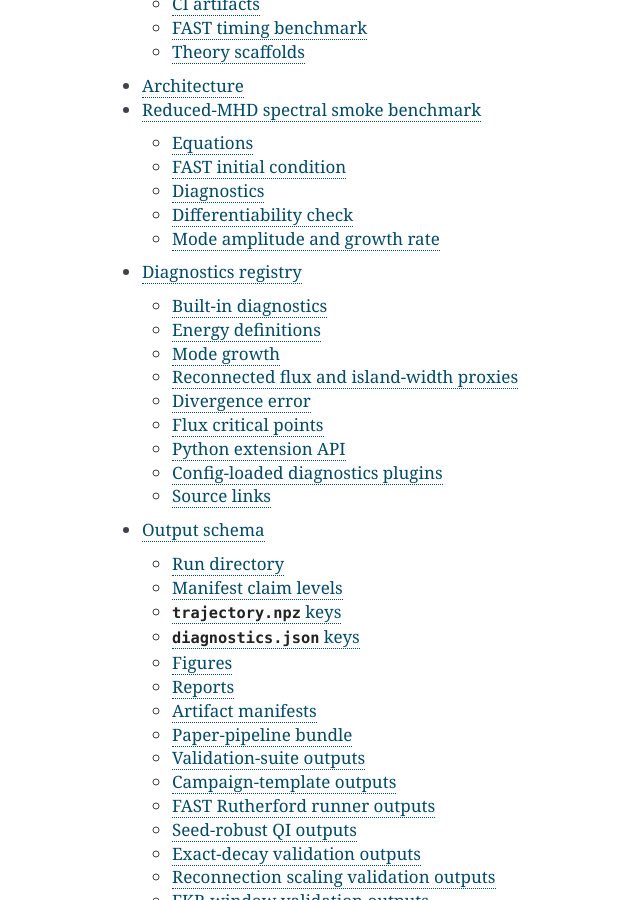
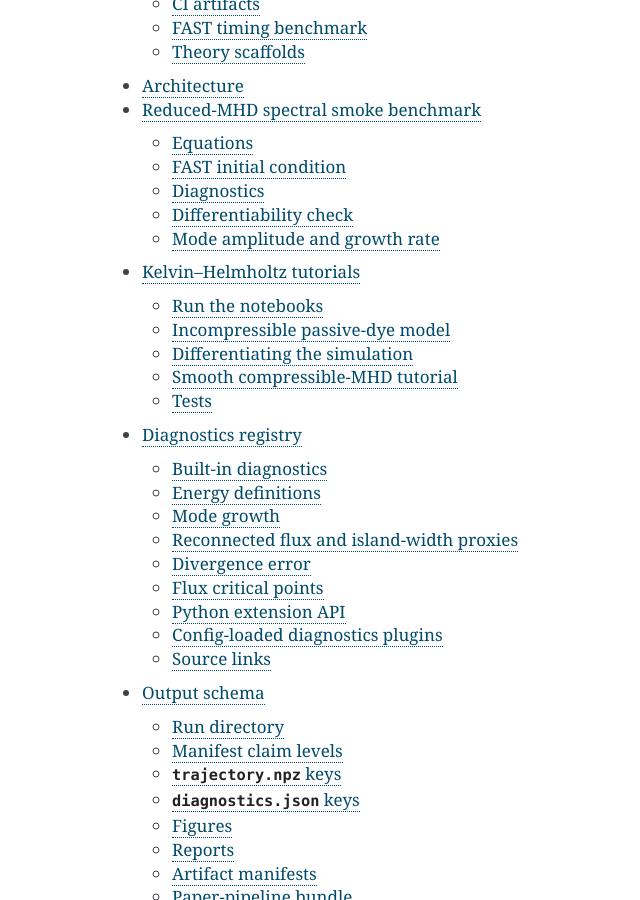
Before and after one commit to uwplasma/MHX, a Sphinx documentation site: the page built from docs/index.md, in a window 1280 px wide and 900 px high, scrolled down 2485 px. Shown: the whole window, without its empty margins (308-948 px from the left). Built offline with Sphinx 7.4.7, drawn with Linux system fonts in a browser that asks for light colours; some of the changed lines change nothing that is shown.

Commit message:
Document Kelvin-Helmholtz tutorials

````diff
--- a/docs/index.md
+++ b/docs/index.md
@@ -52,6 +52,7 @@ validation
 benchmarks
 architecture
 reduced_mhd
+kelvin_helmholtz
 diagnostics
 output_schema
 performance
--- /dev/null
+++ b/docs/kelvin_helmholtz.md
@@ -0,0 +1,151 @@
+# Kelvin--Helmholtz tutorials
+
+MHX includes clean Kelvin--Helmholtz (KH) notebooks for three purposes:
+
+1. a FAST incompressible/reduced-MHD passive-dye run;
+2. a FAST backpropagation example through a complete simulation;
+3. a smooth, low-Mach compressible-MHD tutorial.
+
+The original imported notebook remains available at
+[`examples/KelvinHelmholtz.ipynb`](https://github.com/uwplasma/MHX/blob/main/examples/KelvinHelmholtz.ipynb).
+The cleaned notebooks are new examples layered on reusable package code:
+
+- [`src/mhx/benchmarks/kelvin_helmholtz.py`](https://github.com/uwplasma/MHX/blob/main/src/mhx/benchmarks/kelvin_helmholtz.py)
+- [`src/mhx/equations/compressible_mhd.py`](https://github.com/uwplasma/MHX/blob/main/src/mhx/equations/compressible_mhd.py)
+- [`src/mhx/state/compressible_mhd.py`](https://github.com/uwplasma/MHX/blob/main/src/mhx/state/compressible_mhd.py)
+
+## Run the notebooks
+
+```bash
+jupyter notebook examples/run_kelvin_helmholtz_incompressible.ipynb
+jupyter notebook examples/run_kelvin_helmholtz_backpropagation.ipynb
+jupyter notebook examples/run_kelvin_helmholtz_compressible_mhd.ipynb
+```
+
+All three notebooks honor:
+
+```bash
+export MHX_EXAMPLE_OUTDIR_ROOT=/path/to/outputs
+```
+
+Expected FAST output files are:
+
+- `kelvin_helmholtz_incompressible/kh_incompressible_snapshots.png`
+- `kelvin_helmholtz_incompressible/kh_incompressible_entropy.png`
+- `kelvin_helmholtz_backpropagation/kh_backpropagation_history.png`
+- `kelvin_helmholtz_compressible_mhd/kh_compressible_mhd_snapshots.png`
+- `kelvin_helmholtz_compressible_mhd/kh_compressible_mhd_entropy.png`
+
+## Incompressible passive-dye model
+
+The incompressible notebook uses the reduced-MHD hydrodynamic limit
+($\psi=0$) with a passive dye $c$. The vorticity equation is
+
+$$
+\partial_t \omega + [\phi,\omega] = \nu \nabla^2 \omega,
+\qquad
+\nabla^2 \phi = \omega,
+$$
+
+where $[a,b]=a_x b_y-a_y b_x$. The dye equation is
+
+$$
+\partial_t c + [\phi,c] = \nu_c \nabla^2 c.
+$$
+
+The smooth double-shear initial condition follows the style of the validated
+nonlinear KH benchmark of
+[Lecoanet et al.](https://doi.org/10.1093/mnras/stv2564). The FAST notebook
+defaults to `32×64`, `t_end=0.2`, and is intentionally early-time. It
+demonstrates the setup, diagnostics, and output path; it is not a nonlinear
+roll-up convergence claim.
+
+## Differentiating the simulation
+
+The backpropagation notebook defines a scalar map
+
+$$
+J(A)=S(c(T;A)),
+\qquad
+S(c)=\int -c\log(c)\,dA,
+$$
+
+where $A$ is the KH perturbation amplitude. It then computes:
+
+- reverse-mode sensitivity with `jax.value_and_grad`;
+- forward-mode sensitivity with `jax.jvp`;
+- a centered finite-difference check;
+- a short gradient-descent update on $A$.
+
+This works because MHX's fixed-step RK4 integrator is a pure PyTree program
+implemented with `jax.lax.scan` in
+[`src/mhx/time_integrators/fixed_step.py`](https://github.com/uwplasma/MHX/blob/main/src/mhx/time_integrators/fixed_step.py).
+For scalar objectives and small tutorial runs, unrolled reverse-mode AD is the
+simplest and clearest API. For one-parameter sensitivity checks, `jax.jvp` is
+cheap and directly comparable to finite differences.
+
+For longer simulations, memory becomes the central issue. The next production
+step is checkpoint/rematerialization with
+[JAX checkpointing](https://docs.jax.dev/en/latest/gradient-checkpointing.html).
+For implicit, steady-state, or fixed-point solvers, use implicit
+differentiation patterns like the
+[JAXopt implicit-differentiation API](https://jaxopt.github.io/stable/implicit_diff.html).
+The spectral-adjoint direction is also informed by
+[Skene & Burns, 2025](https://arxiv.org/abs/2506.14792), which emphasizes
+constructing fast automated adjoints for spectral PDE solvers rather than
+blindly storing every primal time step.
+
+## Smooth compressible-MHD tutorial
+
+The compressible notebook uses conservative ideal-MHD fluxes:
+
+$$
+\partial_t \rho + \nabla\cdot(\rho \mathbf{v}) = 0,
+$$
+
+$$
+\partial_t(\rho\mathbf{v}) + \nabla\cdot
+\left[
+\rho\mathbf{v}\mathbf{v}
++\left(p+\frac{|\mathbf{B}|^2}{2}\right)\mathbf{I}
+-\mathbf{B}\mathbf{B}
+\right]=0,
+$$
+
+$$
+\partial_t E+\nabla\cdot
+\left[
+\left(E+p+\frac{|\mathbf{B}|^2}{2}\right)\mathbf{v}
+-(\mathbf{v}\cdot\mathbf{B})\mathbf{B}
+\right]=0,
+$$
+
+with the 2D induction equation in conservative form. The tutorial uses
+periodic Fourier derivatives, a low-Mach smooth state, and short times. It is
+useful for learning the MHX state/RHS pattern and for early autodiff
+experiments.
+
+It is **not** a shock-capturing production MHD solver. Production compressible
+MHD requires additional gates:
+
+- shock-tube/Riemann benchmarks;
+- divergence-control validation, such as constrained transport or
+  hyperbolic/parabolic cleaning following
+  [Dedner et al.](https://doi.org/10.1006/jcph.2001.6961);
+- resolution and timestep convergence;
+- positivity-preserving controls;
+- documented regimes where spectral derivatives remain appropriate.
+
+## Tests
+
+The KH examples are covered by:
+
+```bash
+python -m pytest tests/test_kelvin_helmholtz.py tests/test_compressible_mhd.py -q
+python -m pytest tests/test_kelvin_helmholtz_notebooks.py -q
+```
+
+The notebook execution test is marked `slow` because it compiles and executes
+all clean notebook code cells. The non-slow unit tests still cover the reusable
+API, finite outputs, primitive/conservative roundtrips, uniform-state RHS
+zero, reverse-mode/JVP consistency, and finite-difference gradient agreement.
````
